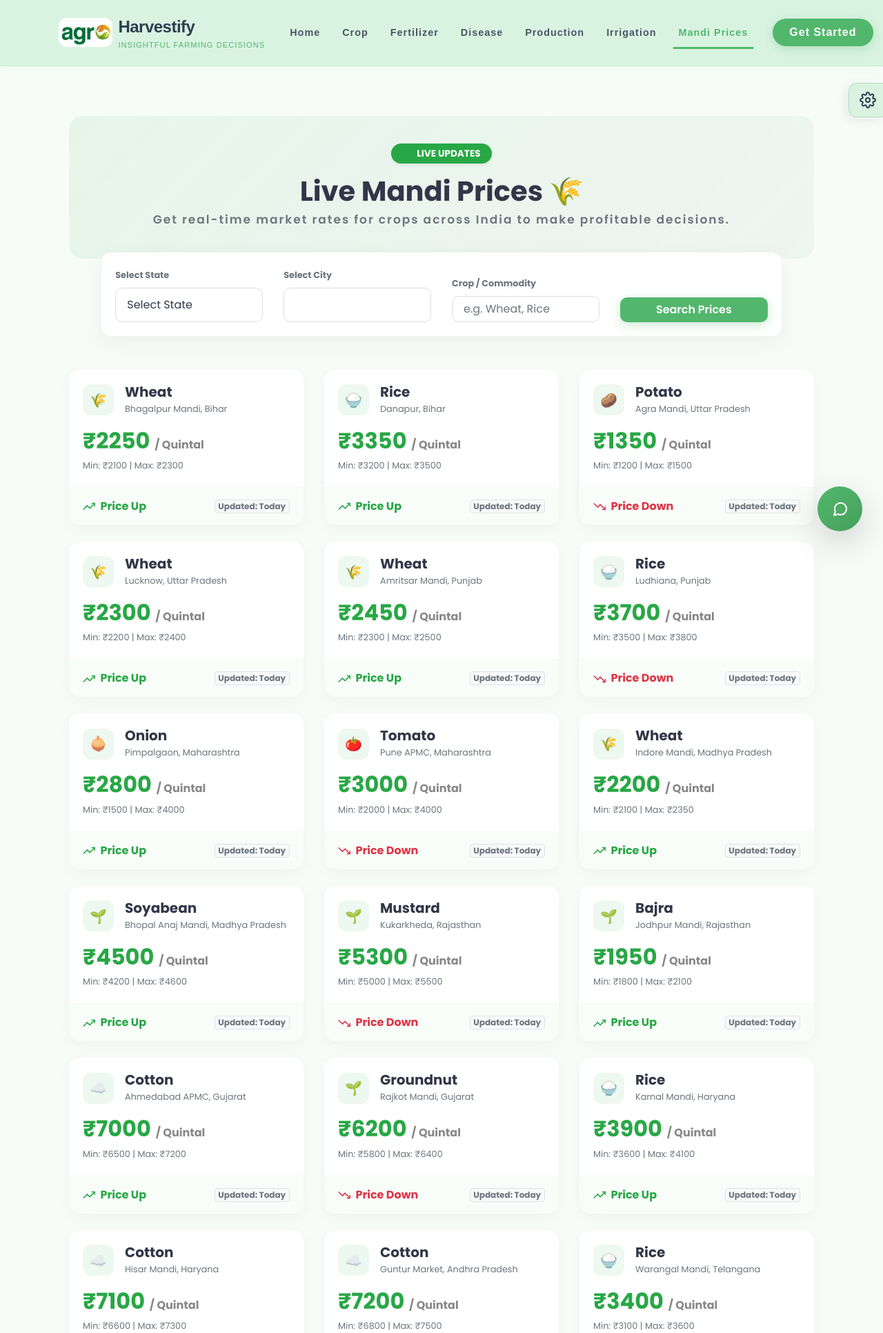
After one commit to ayushmanraj25/Harvestify1, a Flask app: page /mandi in a window 1280 px wide. The commit adds this page. Shown: the top 1932 px of the page at 69% size. Run offline with Flask 3, Linux system fonts and the light colour scheme; lists and menus that the app fills with data are empty; parts of the project's set-up code (start-up, migrations or seed data) failed here and were passed over; some libraries are stand-ins or nearby versions.

Commit message:
Updated mandi prices data and improved pricing logic

```diff
--- a/app/app.py
+++ b/app/app.py
@@ -559,6 +559,33 @@ Output ONLY the JSON object, nothing else."""
         title=title
     )
 
+# ===================== MANDI PRICES =====================
+import json
+
+@app.route('/mandi')
+def mandi_page():
+    title = 'Harvestify - Live Mandi Prices'
+    return render_template('mandi.html', title=title)
+
+@app.route('/api/mandi-prices')
+def api_mandi_prices():
+    state = request.args.get('state', '').lower()
+    crop = request.args.get('crop', '').lower()
+
+    try:
+        with open('app/static/data/fallback_mandi_prices.json', 'r') as f:
+            all_data = json.load(f)
+
+        filtered_data = all_data
+        if state:
+            filtered_data = [d for d in filtered_data if state in d.get('state', '').lower()]
+        if crop:
+            filtered_data = [d for d in filtered_data if crop in d.get('commodity', '').lower()]
+
+        return {"status": "success", "data": filtered_data}, 200
+    except Exception as e:
+        return {"status": "error", "message": "Failed to load market data: " + str(e)}, 500
+
 # ===================== AI CHATBOT =====================
 import google.generativeai as genai
 
--- a/app/templates/chatbot.html
+++ b/app/templates/chatbot.html
@@ -31,6 +31,9 @@
     <!-- Input Area -->
     <div class="chatbot-input">
         <input type="text" id="chatbot-input-field" class="form-control" placeholder="Ask your question here..." autocomplete="off">
+        <button id="chatbot-mic" class="btn btn-outline-secondary shadow-sm ml-2 rounded-circle d-flex align-items-center justify-content-center" style="width: 42px; height: 42px; padding: 0;" title="Click to speak">
+            <svg width="18" height="18" viewBox="0 0 24 24" fill="none" stroke="currentColor" stroke-width="2"><path d="M12 1a3 3 0 0 0-3 3v8a3 3 0 0 0 6 0V4a3 3 0 0 0-3-3z"></path><path d="M19 10v2a7 7 0 0 1-14 0v-2"></path><line x1="12" y1="19" x2="12" y2="23"></line><line x1="8" y1="23" x2="16" y2="23"></line></svg>
+        </button>
         <button id="chatbot-send" class="btn btn-success shadow-sm ml-2 rounded-circle d-flex align-items-center justify-content-center" style="width: 42px; height: 42px; padding: 0;">
             <svg width="18" height="18" viewBox="0 0 24 24" fill="none" stroke="currentColor" stroke-width="2" stroke-linecap="round" stroke-linejoin="round"><line x1="22" y1="2" x2="11" y2="13"></line><polygon points="22 2 15 22 11 13 2 9 22 2"></polygon></svg>
         </button>
@@ -276,6 +279,46 @@ document.addEventListener("DOMContentLoaded", function() {
     // Send Message on Click
     sendBtn.addEventListener('click', sendMessage);
 
+    const micBtn = document.getElementById("chatbot-mic");
+
+    // Speech Recognition Setup
+    const SpeechRecognition = window.SpeechRecognition || window.webkitSpeechRecognition;
+    let recognition;
+    if (SpeechRecognition) {
+        recognition = new SpeechRecognition();
+        recognition.continuous = false;
+        recognition.lang = 'en-IN'; // Indian English / Hinglish fallback
+        recognition.interimResults = false;
+
+        recognition.onstart = function() {
+            micBtn.classList.replace('btn-outline-secondary', 'btn-danger'); // visual feedback
+            inputField.placeholder = "Listening...";
+        };
+
+        recognition.onresult = function(event) {
+            const transcript = event.results[0][0].transcript;
+            inputField.value = transcript;
+            // Removed auto-send based on user feedback
+        };
+
+        recognition.onerror = function(event) {
+            console.error("Speech recognition error", event.error);
+            micBtn.classList.replace('btn-danger', 'btn-outline-secondary');
+            inputField.placeholder = "Ask your question here...";
+        };
+
+        recognition.onend = function() {
+            micBtn.classList.replace('btn-danger', 'btn-outline-secondary');
+            inputField.placeholder = "Ask your question here...";
+        };
+
+        micBtn.addEventListener('click', () => {
+            recognition.start();
+        });
+    } else {
+        if(micBtn) micBtn.style.display = 'none';
+    }
+
     function addMessage(text, isUser, isHtml = false) {
         const msgDiv = document.createElement("div");
         msgDiv.className = "chat-msg " + (isUser ? "user-msg" : "ai-msg");
--- a/app/templates/layout.html
+++ b/app/templates/layout.html
@@ -79,12 +79,15 @@
         /* Smooth Nav Links */
         .navbar-nav .nav-link {
             font-weight: 600;
-            color: var(--theme-dark) !important; /* Made text slightly darker for contrast against new background */
-            margin: 0 0.5rem;
+            color: var(--theme-dark) !important;
+            margin: 0 0.25rem;
+            padding-left: 0.5rem !important;
+            padding-right: 0.5rem !important;
             position: relative;
             transition: color 0.3s ease;
-            font-size: 0.95rem;
+            font-size: 0.9rem;
             opacity: 0.85;
+            white-space: nowrap;
         }
 
         .navbar-nav .nav-link::after {
@@ -188,11 +191,11 @@
     <header class="app-header">
         <nav class="navbar navbar-expand-lg navbar-light py-3">
             <div class="container">
-                <a class="navbar-brand d-flex align-items-center" href="{{ url_for('home') }}">
-                    <img src="{{ url_for('static', filename='images/logo.png') }}" alt="Harvestify logo" class="brand-mark mr-3" />
+                <a class="navbar-brand d-flex align-items-center" href="{{ url_for('home') }}" style="min-width: max-content;">
+                    <img src="{{ url_for('static', filename='images/logo.png') }}" alt="Harvestify logo" class="brand-mark mr-2" />
                     <div class="d-flex flex-column lh-1">
                         <div class="brand-title">Harvestify</div>
-                        <small class="brand-tagline">Insightful farming decisions</small>
+                        <small class="brand-tagline d-none d-xl-block">Insightful farming decisions</small>
                     </div>
                 </a>
 
@@ -220,6 +223,9 @@
                         </li>
                         <li class="nav-item {% if 'irrigation' in request.endpoint %}active{% endif %}">
                             <a class="nav-link" href="{{ url_for('irrigation_page') }}">Irrigation</a>
+                        </li>
+                        <li class="nav-item {% if 'mandi' in request.endpoint %}active{% endif %}">
+                            <a class="nav-link" href="{{ url_for('mandi_page') }}">Mandi&nbsp;Prices</a>
                         </li>
 
                         <li class="nav-item d-none d-lg-block mt-3 mt-lg-0 ml-lg-4">
--- /dev/null
+++ b/app/templates/mandi.html
@@ -0,0 +1,255 @@
+{% extends 'layout.html' %}
+
+{% block body %}
+<style>
+    .mandi-header {
+        background: linear-gradient(135deg, rgba(82, 183, 108, 0.1), rgba(45, 122, 66, 0.05));
+        border-radius: 20px;
+        padding: 40px 20px;
+        margin-bottom: 30px;
+        position: relative;
+        overflow: hidden;
+    }
+    .live-indicator {
+        display: inline-block;
+        width: 10px;
+        height: 10px;
+        background-color: #28a745;
+        border-radius: 50%;
+        margin-right: 8px;
+        box-shadow: 0 0 10px #28a745;
+        animation: pulse 1.5s infinite;
+    }
+    @keyframes pulse {
+        0% { box-shadow: 0 0 0 0 rgba(40, 167, 69, 0.7); }
+        70% { box-shadow: 0 0 0 10px rgba(40, 167, 69, 0); }
+        100% { box-shadow: 0 0 0 0 rgba(40, 167, 69, 0); }
+    }
+    .filter-card {
+        background: rgba(255, 255, 255, 0.9);
+        backdrop-filter: blur(10px);
+        border: 1px solid rgba(0,0,0,0.05);
+        border-radius: 15px;
+        padding: 20px;
+        box-shadow: 0 10px 30px rgba(0,0,0,0.05);
+        margin-top: -40px;
+        position: relative;
+        z-index: 10;
+    }
+    body.dark-theme .filter-card {
+        background: rgba(30, 30, 30, 0.9);
+        border-color: rgba(255,255,255,0.05);
+    }
+
+    .price-card {
+        border-radius: 16px;
+        border: none;
+        box-shadow: 0 5px 20px rgba(0,0,0,0.04);
+        transition: transform 0.3s ease, box-shadow 0.3s ease;
+        height: 100%;
+        overflow: hidden;
+    }
+    .price-card:hover {
+        transform: translateY(-5px);
+        box-shadow: 0 15px 30px rgba(0,0,0,0.1);
+    }
+    body.dark-theme .price-card {
+        background: #1e1e1e;
+        box-shadow: 0 5px 20px rgba(0,0,0,0.2);
+    }
+    .card-top {
+        padding: 20px;
+        border-bottom: 1px solid rgba(0,0,0,0.03);
+    }
+    body.dark-theme .card-top { border-bottom-color: rgba(255,255,255,0.03); }
+    .card-bottom {
+        padding: 15px 20px;
+        background: rgba(82, 183, 108, 0.03);
+        display: flex;
+        justify-content: space-between;
+        align-items: center;
+    }
+
+    .trend-up { color: #28a745; font-weight: bold; }
+    .trend-down { color: #dc3545; font-weight: bold; }
+
+    .commodity-icon {
+        width: 45px;
+        height: 45px;
+        background: rgba(82, 183, 108, 0.1);
+        color: #52b76c;
+        border-radius: 12px;
+        display: flex;
+        align-items: center;
+        justify-content: center;
+        font-size: 20px;
+    }
+</style>
+
+<div class="container py-4">
+
+    <!-- Header -->
+    <div class="mandi-header text-center">
+        <span class="badge badge-success mb-3 px-3 py-2 rounded-pill shadow-sm" style="font-size: 0.85rem;">
+            <span class="live-indicator"></span> LIVE UPDATES
+        </span>
+        <h1 class="font-weight-bold">Live Mandi Prices 🌾</h1>
+        <p class="text-muted">Get real-time market rates for crops across India to make profitable decisions.</p>
+    </div>
+
+    <!-- Filters -->
+    <div class="row justify-content-center mb-5">
+        <div class="col-md-11">
+            <div class="filter-card">
+                <div class="row align-items-end">
+                    <div class="col-md-3 mb-3 mb-md-0">
+                        <label class="font-weight-bold text-muted small">Select State</label>
+                        <select onchange="print_city('city', this.selectedIndex);" id="stt" name="stt" class="form-control" style="border-radius: 10px;" required></select>
+                    </div>
+                    <div class="col-md-3 mb-3 mb-md-0">
+                        <label class="font-weight-bold text-muted small">Select City</label>
+                        <select id="city" class="form-control" style="border-radius: 10px;" required></select>
+                    </div>
+                    <div class="col-md-3 mb-3 mb-md-0">
+                        <label class="font-weight-bold text-muted small">Crop / Commodity</label>
+                        <input type="text" id="crop-filter" list="crop-list" class="form-control" placeholder="e.g. Wheat, Rice" style="border-radius: 10px;">
+                        <datalist id="crop-list">
+                            <option value="Wheat">
+                            <option value="Rice">
+                            <option value="Maize">
+                            <option value="Onion">
+                            <option value="Potato">
+                            <option value="Tomato">
+                            <option value="Cotton">
+                            <option value="Sugarcane">
+                        </datalist>
+                    </div>
+                    <div class="col-md-3">
+                        <button id="search-btn" class="btn btn-success btn-block" style="border-radius: 10px; font-weight: 600;">
+                            Search Prices
+                        </button>
+                    </div>
+                </div>
+            </div>
+        </div>
+    </div>
+
+    <!-- Loading Spinner -->
+    <div id="loader" class="text-center d-none my-5">
+        <div class="spinner-border text-success" role="status" style="width: 3rem; height: 3rem;">
+            <span class="sr-only">Loading...</span>
+        </div>
+        <p class="text-muted mt-3">Fetching latest market rates...</p>
+    </div>
+
+    <!-- Results Area -->
+    <div id="results-area" class="row">
+        <!-- JS will populate cards here -->
+    </div>
+
+</div>
+
+<!-- JavaScript to fetch and render data -->
+<script src="{{ url_for('static', filename='scripts/cities.js') }}"></script>
+<script>
+document.addEventListener("DOMContentLoaded", function() {
+    // Initialize state dropdown from cities.js
+    print_state("stt");
+
+    const searchBtn = document.getElementById('search-btn');
+    const stateFilter = document.getElementById('stt');
+    const cityFilter = document.getElementById('city');
+    const cropFilter = document.getElementById('crop-filter');
+    const resultsArea = document.getElementById('results-area');
+    const loader = document.getElementById('loader');
+
+    // Emoji mapping for aesthetics
+    const getEmoji = (crop) => {
+        const c = crop.toLowerCase();
+        if(c.includes('wheat')) return '🌾';
+        if(c.includes('rice')) return '🍚';
+        if(c.includes('maize') || c.includes('corn')) return '🌽';
+        if(c.includes('potato')) return '🥔';
+        if(c.includes('onion')) return '🧅';
+        if(c.includes('tomato')) return '🍅';
+        if(c.includes('cotton')) return '☁️';
+        return '🌱';
+    };
+
+    function fetchPrices() {
+        // Show loader, hide results
+        resultsArea.innerHTML = '';
+        loader.classList.remove('d-none');
+
+        const state = encodeURIComponent(stateFilter.value);
+        const crop = encodeURIComponent(cropFilter.value);
+
+        fetch(`/api/mandi-prices?state=${state}&crop=${crop}`)
+            .then(response => response.json())
+            .then(data => {
+                loader.classList.add('d-none');
+
+                if (data.status === 'success') {
+                    if (data.data.length === 0) {
+                        resultsArea.innerHTML = `<div class="col-12 text-center text-muted my-5"><h5>No prices found for the selected criteria.</h5><p>Try searching for a different crop or state.</p></div>`;
+                        return;
+                    }
+
+                    data.data.forEach(item => {
+                        // Determine trend HTML
+                        let trendHtml = '';
+                        if (item.trend === 'up') {
+                            trendHtml = `<span class="trend-up"><svg width="18" height="18" viewBox="0 0 24 24" fill="none" stroke="currentColor" stroke-width="2" class="mr-1"><polyline points="23 6 13.5 15.5 8.5 10.5 1 18"></polyline><polyline points="17 6 23 6 23 12"></polyline></svg> Price Up</span>`;
+                        } else {
+                            trendHtml = `<span class="trend-down"><svg width="18" height="18" viewBox="0 0 24 24" fill="none" stroke="currentColor" stroke-width="2" class="mr-1"><polyline points="23 18 13.5 8.5 8.5 13.5 1 6"></polyline><polyline points="17 18 23 18 23 12"></polyline></svg> Price Down</span>`;
+                        }
+
+                        // Create card
+                        const cardHTML = `
+                        <div class="col-md-6 col-lg-4 mb-4">
+                            <div class="card price-card">
+                                <div class="card-top">
+                                    <div class="d-flex align-items-start justify-content-between mb-3">
+                                        <div class="d-flex align-items-center">
+                                            <div class="commodity-icon mr-3">${getEmoji(item.commodity)}</div>
+                                            <div>
+                                                <h5 class="font-weight-bold mb-0">${item.commodity}</h5>
+                                                <small class="text-muted">${item.market}, ${item.state}</small>
+                                            </div>
+                                        </div>
+                                    </div>
+                                    <div class="mt-3">
+                                        <h2 class="font-weight-bold text-success mb-1">₹${item.modal_price} <span style="font-size: 1rem; color: #888;">/ Quintal</span></h2>
+                                        <small class="text-muted">Min: ₹${item.min_price} | Max: ₹${item.max_price}</small>
+                                    </div>
+                                </div>
+                                <div class="card-bottom">
+                                    ${trendHtml}
+                                    <span class="badge badge-light text-muted border">Updated: ${item.date}</span>
+                                </div>
+                            </div>
+                        </div>`;
+
+                        resultsArea.innerHTML += cardHTML;
+                    });
+                } else {
+                    resultsArea.innerHTML = `<div class="col-12 text-center text-danger my-5"><h5>Error loading data.</h5><p>${data.message}</p></div>`;
+                }
+            })
+            .catch(error => {
+                loader.classList.add('d-none');
+                resultsArea.innerHTML = `<div class="col-12 text-center text-danger my-5"><h5>Connection Error.</h5><p>Could not connect to the market server.</p></div>`;
+                console.error("Mandi API Error:", error);
+            });
+    }
+
+    // Event listeners
+    searchBtn.addEventListener('click', fetchPrices);
+    cropFilter.addEventListener('keypress', (e) => { if (e.key === 'Enter') fetchPrices(); });
+
+    // Initial fetch
+    fetchPrices();
+});
+</script>
+
+{% endblock %}
```
Also changed, not shown: app/static/data/fallback_mandi_prices.json (added, +28 -0 lines), app/templates/irrigation-result.html (+53 -2 lines).
